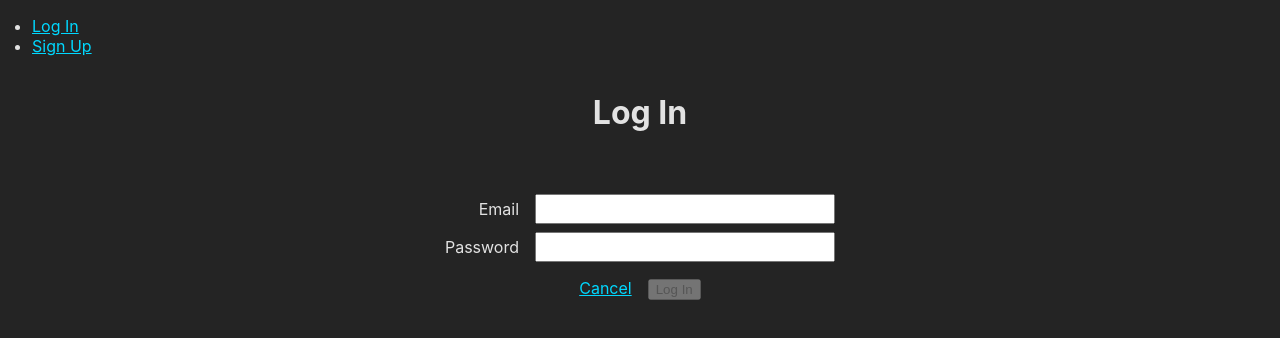
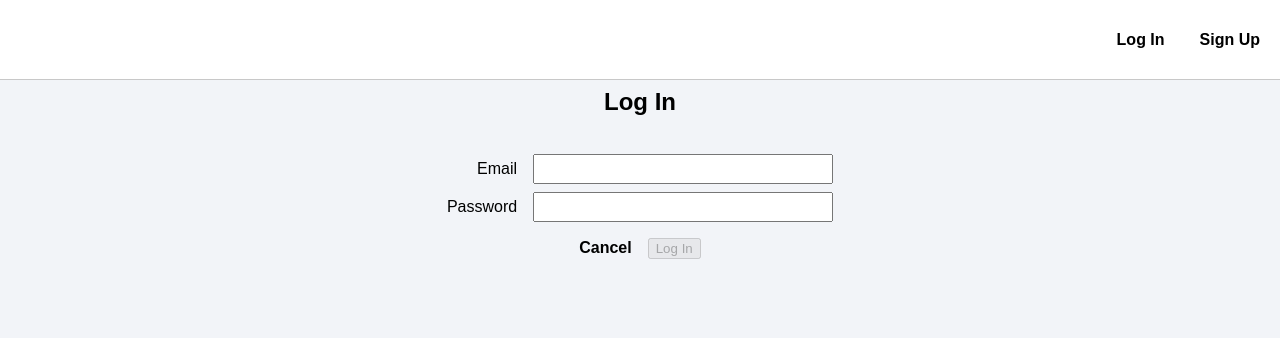
Before and after one commit to nicklohmann/dogShow-front-end, a React (Vite) app: page /auth/login in a window 1280 px wide. Shown: the top 338 px of the page. Built offline with nearby package versions, Linux system fonts and the light colour scheme; no server answers.

Commit message:
app css changes

```diff
--- a/src/App.css
+++ b/src/App.css
@@ -1,33 +1,194 @@
-*,
-*::before,
-*::after {
-  box-sizing: inherit;
+* {
+  box-sizing: border-box;
 }
 
+html,
 body {
-  box-sizing: border-box;
-
   margin: 0;
-  min-height: 100vh;
-
-  font-family: Inter, system-ui, Avenir, Helvetica, Arial, sans-serif;
-
-  color: rgba(255, 255, 255, 0.87);
-  background-color: #242424;
-
-  font-synthesis: none;
-  text-rendering: optimizeLegibility;
+  background-color: var(--background);
   -webkit-font-smoothing: antialiased;
   -moz-osx-font-smoothing: grayscale;
-  -webkit-text-size-adjust: 100%;
+  font-family: sofia-pro, sans-serif;
+  --primary: #F2B138;
+  --secondary: #6574d0;
+  --outline: #ffffff;
+  --background: #f2f4f8;
+  --border: rgb(220, 220, 220);
+  --card-background: rgb(255, 255, 255);
 }
 
-a,
-a:visited {
-  color: #00d8ff
+main {
+  margin-top: 80px;
+  min-height: calc(100vh - 80px);
 }
 
-nav > ul {
+h1,
+h2,
+h3 {
+  margin: 8px 0px 16px 0px;
+}
+
+h1 {
+  font-size: 24px;
+  font-weight: 600;
+}
+
+h2 {
+  font-size: 20px;
+  font-weight: 500;
+}
+
+h3 {
+  font-size: 18px;
+  font-weight: 500;
+}
+
+h4 {
+  font-size: 16px;
+  font-weight: 500;
+  margin-bottom: 2px;
+}
+
+h5 {
+  font-size: 12px;
+  font-weight: 500;
+}
+
+p {
   margin: 0;
-  padding: 16px 32px;
+  opacity: .4;
+  width: 100%;
+  font-size: 16px;
+  line-height: 28px;
+  text-align: justify;
+  text-align-last: center;
 }
+
+a {
+  color: black;
+  font-weight: 600;
+  text-decoration: none;
+}
+
+article {
+  display: flex;
+  flex-direction: column;
+  align-items: center;
+  text-align: center;
+  height: fit-content;
+  position: relative;
+  padding: 36px;
+  border-radius: 5px;
+  border: 1px solid var(--border);
+  background-color: var(--card-background);
+  box-shadow: -1px 5px 19px -5px rgba(0, 0, 0, 0.25);
+  -moz-box-shadow: -1px 5px 19px -5px rgba(0, 0, 0, 0.25);
+  -webkit-box-shadow: -1px 5px 19px -5px rgba(0, 0, 0, 0.25);
+}
+
+article section {
+  width: 100%;
+  height: 100%;
+  display: flex;
+  align-items: center;
+  justify-content: center;
+}
+
+article>img {
+  width: 80px;
+  height: 80px;
+  object-fit: cover;
+  border-radius: 50%;
+  border: 3px solid white;
+}
+
+article * {
+  z-index: 0;
+}
+
+section img {
+  width: 30px;
+  display: flex;
+  align-items: center;
+  justify-content: center;
+  cursor: pointer;
+}
+
+article::before {
+  content: "";
+  position: absolute;
+  top: 0;
+  left: 0;
+  z-index: 0;
+  width: 100%;
+  height: 77px;
+  background-color: var(--secondary);
+}
+
+nav {
+  top: 0;
+  z-index: 1;
+  width: 100%;
+  height: 80px;
+  display: flex;
+  position: fixed;
+  padding: 12px 20px;
+  align-items: center;
+  background: white;
+  border-bottom: 1px solid rgb(200, 200, 200);
+}
+
+nav img {
+  width: 50px;
+}
+
+nav ul {
+  margin: 0;
+  width: 100%;
+  display: flex;
+  list-style: none;
+  font-weight: bold;
+  align-items: center;
+  justify-content: flex-end;
+}
+
+nav li {
+  margin-left: 35px;
+  text-align: right;
+}
+
+.list {
+  min-height: fit-content;
+  gap: 14px;
+  display: grid;
+  padding: 20px;
+  grid-template-columns: repeat(1, 1fr);
+}
+
+@media only screen and (min-width: 900px) {
+  .list {
+    grid-template-columns: repeat(2, 1fr);
+  }
+}
+
+@media only screen and (min-width: 1200px) {
+  .list {
+    grid-template-columns: repeat(3, 1fr);
+  }
+}
+
+@media only screen and (min-width: 1500px) {
+  .list {
+    grid-template-columns: repeat(4, 1fr);
+  }
+}
+
+@media only screen and (max-width: 414px) {
+  nav ul {
+    padding-left: 0px;
+  }
+
+  nav li {
+    font-size: 15px;
+  }
+}
```
Also changed, not shown: 1 other file (tests, documents, lock files or other folders).
